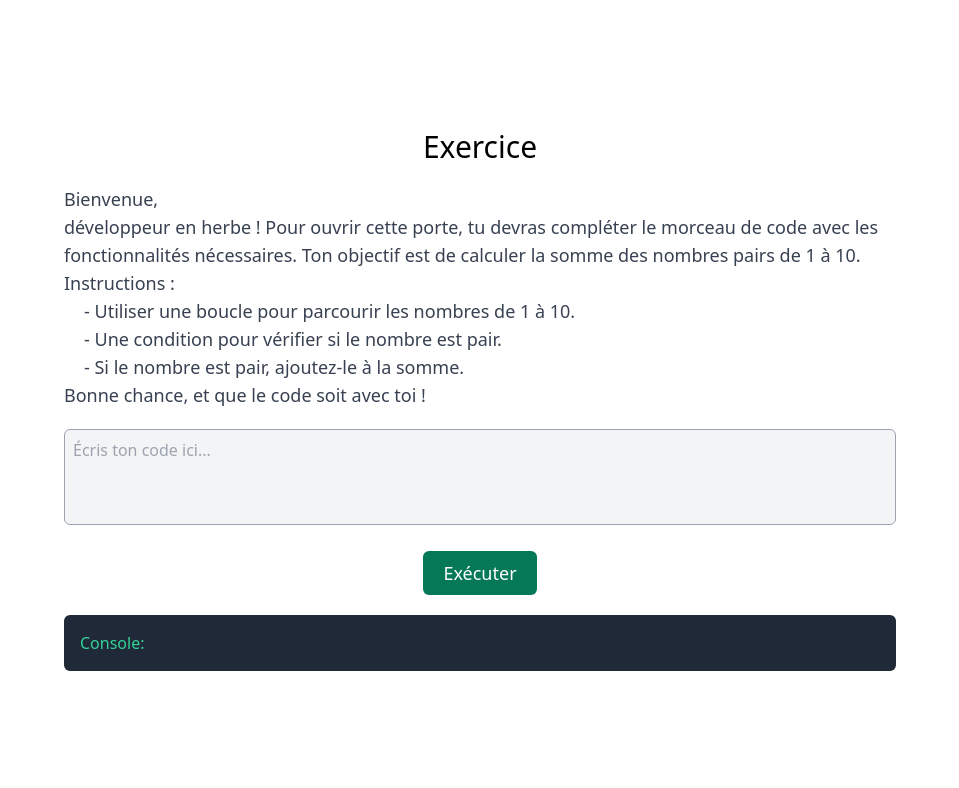
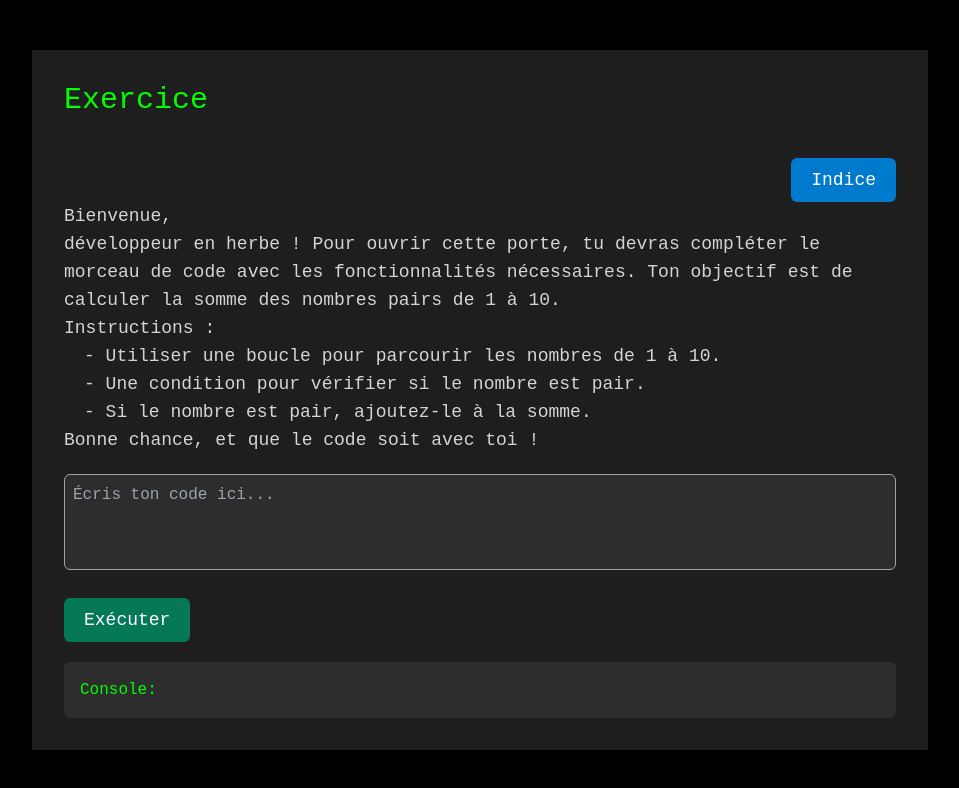
Before and after one commit to RFENZL/AlgoRealm, a website: page frontend/Enigme.html in a window 1280 px wide. Shown: the whole page, without its empty margins (160-1119 px from the left). Drawn offline with nearby package versions, Linux system fonts and the light colour scheme.

Commit message:
update enigme et readme

```diff
--- a/frontend/Enigme.html
+++ b/frontend/Enigme.html
@@ -4,11 +4,40 @@
     <meta charset="UTF-8">
     <meta name="viewport" content="width=device-width, initial-scale=1.0">
     <link href="https://cdnjs.cloudflare.com/ajax/libs/tailwindcss/2.2.19/tailwind.min.css" rel="stylesheet">
+    <style>
+        .terminal {
+            background-color: #1e1e1e;
+            color: #d4d4d4;
+            font-family: 'Courier New', Courier, monospace;
+        }
+        .terminal-title {
+            color: #00ff00;
+        }
+        .terminal-button {
+            background-color: #007acc;
+        }
+        .terminal-button:hover {
+            background-color: #005f99;
+        }
+        .terminal-input {
+            background-color: #2d2d2d;
+            color: #d4d4d4;
+            font-family: 'Courier New', Courier, monospace;
+        }
+        .terminal-output {
+            background-color: #2d2d2d;
+            color: #00ff00;
+            font-family: 'Courier New', Courier, monospace;
+        }
+    </style>
 </head>
-<body class="flex justify-center items-center h-screen m-0">
-<div class="parchment p-8 w-4/5 max-w-4xl text-center">
-    <div class="title text-3xl text-brown-700 mb-5">Exercice</div>
-    <div class="content text-lg text-gray-700 text-left">
+<body class="flex justify-center items-center h-screen bg-black text-white">
+<div class="terminal p-8 w-4/5 max-w-4xl">
+    <div class="title terminal-title text-3xl mb-5">Exercice</div>
+    <div class="flex justify-end">
+        <button id="hintButton" class="button terminal-button text-white border-none px-5 py-2 text-lg mt-5 rounded-md cursor-pointer transition duration-300" title="Cliquez pour un indice!" onclick="openDocumentation()">Indice</button>
+    </div>
+    <div class="content text-lg text-left">
         <p>Bienvenue, <br> développeur en herbe ! Pour ouvrir cette porte, tu devras compléter le morceau de code avec les fonctionnalités nécessaires.
             Ton objectif est de calculer la somme des nombres pairs de 1 à 10.</p>
         Instructions :
@@ -17,9 +46,9 @@
             - Si le nombre est pair, ajoutez-le à la somme.<br></p>
         Bonne chance, et que le code soit avec toi !
     </div>
-    <textarea id="terminal" placeholder="Écris ton code ici..." class="w-full h-24 mt-5 p-2 rounded-md border border-gray-400 resize-none bg-gray-100 text-gray-800"></textarea>
-    <button class="button bg-green-700 text-white border-none px-5 py-2 text-lg mt-5 rounded-md cursor-pointer transition duration-300 hover:bg-brown-600" onclick="testEnigme()">Exécuter</button>
-    <div class="console bg-gray-800 text-green-400 p-4 mt-5 rounded-md text-left" id="Console">Console:</div>
+    <textarea id="terminal" placeholder="Écris ton code ici..." class="w-full h-24 mt-5 p-2 rounded-md border border-gray-400 resize-none terminal-input"></textarea>
+    <button class="button bg-green-700 text-white border-none px-5 py-2 text-lg mt-5 rounded-md cursor-pointer transition duration-300 hover:bg-green-800" onclick="testEnigme()">Exécuter</button>
+    <div class="console terminal-output p-4 mt-5 rounded-md text-left" id="Console">Console:</div>
 </div>
 <script src="../frontend/js/enigme.js"></script>
 </body>
--- a/frontend/js/enigme.js
+++ b/frontend/js/enigme.js
@@ -31,3 +31,7 @@ function testEnigme() {
         outputDiv.textContent = "Console: Erreur - " + error.message;
     }
 }
+
+function openDocumentation() {
+    window.open('https://developer.mozilla.org/fr/docs/Web/JavaScript/Reference/Statements/for', '_blank');
+}
```
Also changed, not shown: frontend/scenes/GameScene.js (+6 -5 lines), README.md.
